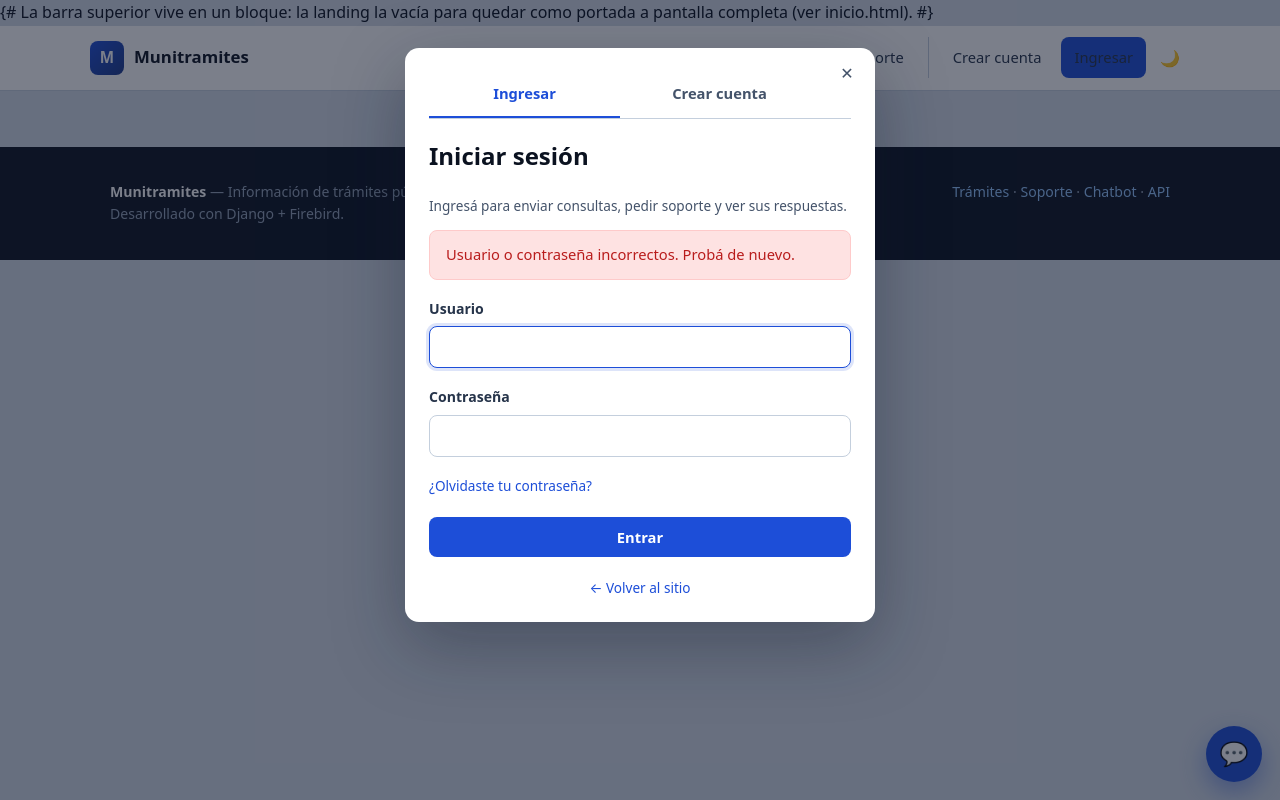
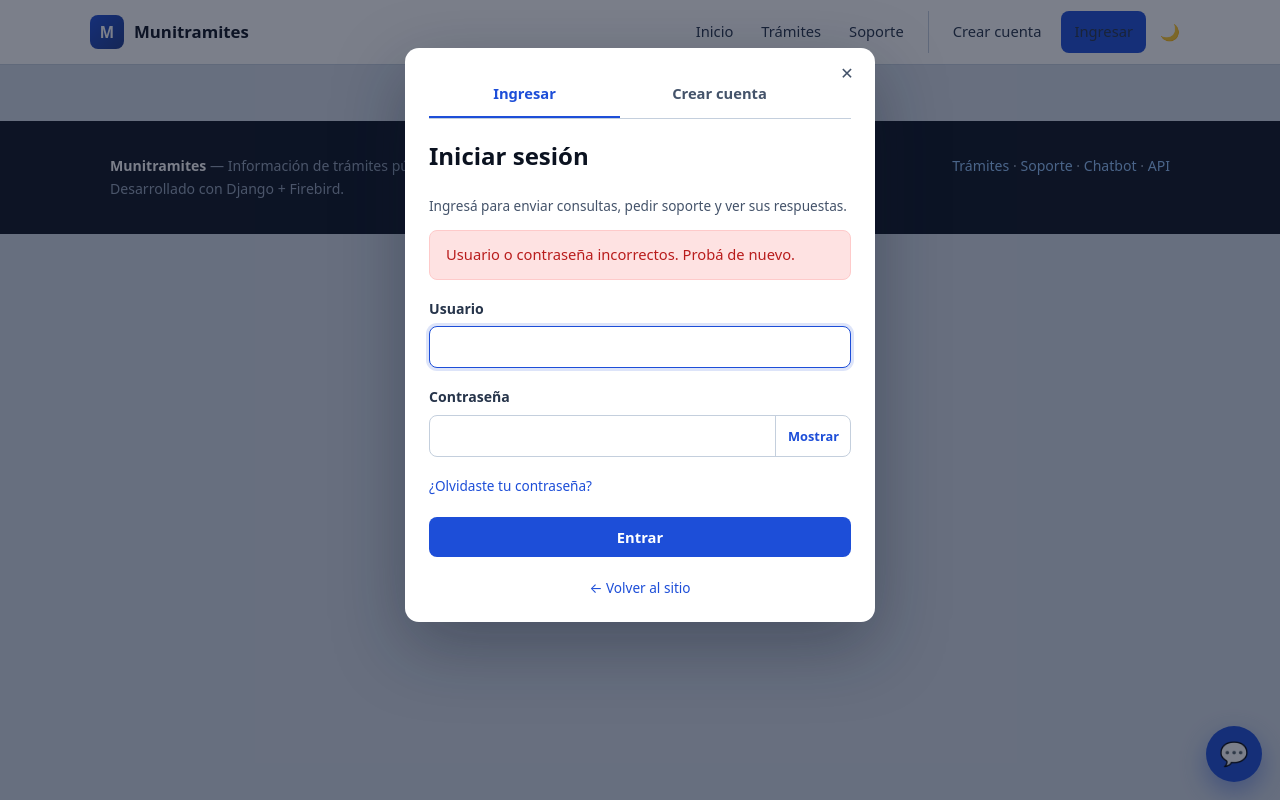
Before and after one commit to guilldev08/pp1_munitramites, a Django app: page /login/?next=/consultas/1/ in a window 1280 px wide. Run offline with Django 5.2, Linux system fonts and the light colour scheme.

Commit message:
Boton ver/ocultar la contraseña en login, registro y formularios de clave
- El boton data-ver-clave ya viene en el HTML del modal (login y las dos claves del registro) y app.js lo crea solo en el resto de los forms de clave: cambio, recuperacion y alta en el panel.
- CSS propio (.campo__clave / .campo__ver): el boton queda adentro del campo, a la derecha, con aria-pressed y foco visible; alterna type password/text sin perder lo escrito.
- Fix preexistente: los comentarios {# #} multilinea no los elimina Django y se veian como texto basura en todo el sitio (base.html) y en /tramites/; pasados a una linea.
- Tests: 200 en verde (+2: VerClaveTests).

```diff
--- a/munitramites/templates/base.html
+++ b/munitramites/templates/base.html
@@ -24,8 +24,7 @@
 </head>
 <body>
 
-{# La barra superior vive en un bloque: la landing la vacía para quedar
-   como portada a pantalla completa (ver inicio.html). #}
+{# La barra superior vive en un bloque: la landing la vacía para quedar como portada a pantalla completa (ver inicio.html). #}
 {% block encabezado %}
 <header class="header">
   <div class="contenedor header__fila">
@@ -162,8 +161,12 @@
 
         <div class="campo">
           <label for="id_modal_password">Contraseña</label>
-          <input type="password" id="id_modal_password" name="password"
-                 autocomplete="current-password" required>
+          <span class="campo__clave">
+            <input type="password" id="id_modal_password" name="password"
+                   autocomplete="current-password" required>
+            <button type="button" class="campo__ver" data-ver-clave
+                    aria-pressed="false" aria-label="Mostrar la contraseña">Mostrar</button>
+          </span>
           {% for e in form.password.errors %}<ul class="errores"><li>{{ e }}</li></ul>{% endfor %}
         </div>
 
@@ -200,7 +203,15 @@
         {% for campo in form_registro %}
           <div class="campo">
             <label for="{{ campo.id_for_label }}">{{ campo.label }}</label>
-            {{ campo }}
+            {% if campo.field.widget.input_type == 'password' %}
+              <span class="campo__clave">
+                {{ campo }}
+                <button type="button" class="campo__ver" data-ver-clave
+                        aria-pressed="false" aria-label="Mostrar la contraseña">Mostrar</button>
+              </span>
+            {% else %}
+              {{ campo }}
+            {% endif %}
             {% if campo.help_text %}
               <span class="ayuda">{{ campo.help_text|safe }}</span>
             {% endif %}
--- a/munitramites/templates/tramites/lista.html
+++ b/munitramites/templates/tramites/lista.html
@@ -10,8 +10,7 @@
     </div>
 
     {# --- Barra del asistente: preguntar sin salir del listado ------------- #}
-    {# Sin JavaScript hace POST a /chatbot/ y se responde en la página del
-       chat; con JavaScript app.js abre el modal y manda la pregunta. #}
+    {# Sin JavaScript hace POST a /chatbot/ y se responde en la página del chat; con JavaScript app.js abre el modal y manda la pregunta. #}
     <form class="barra-chat" id="barra-chat" method="post"
           action="{% url 'chatbot' %}" autocomplete="off">
       {% csrf_token %}
--- a/static/css/app.css
+++ b/static/css/app.css
@@ -340,6 +340,32 @@ img { max-width: 100%; }
 .ayuda { display: block; margin-top: 5px; font-size: .8rem; color: var(--gris-500); }
 .errores { margin: 6px 0 0; padding: 0; list-style: none; }
 .errores li { color: var(--rojo-txt); font-size: .82rem; margin-top: 4px; }
+
+/* --- Ver / ocultar la contraseña (el botón vive adentro del campo) ----- */
+.campo__clave { position: relative; display: block; }
+
+.campo__clave input[type="password"],
+.campo__clave input[type="text"] { padding-right: 5.6rem; }
+
+.campo__ver {
+  position: absolute;
+  top: 0;
+  right: 0;
+  bottom: 0;
+  padding: 0 12px;
+  border: 0;
+  border-left: 1px solid var(--gris-200);
+  border-radius: 0 7px 7px 0;
+  background: transparent;
+  color: var(--azul);
+  font: inherit;
+  font-size: .8rem;
+  font-weight: 700;
+  cursor: pointer;
+}
+
+.campo__ver:hover { background: var(--gris-100); }
+.campo__ver:focus-visible { outline: 2px solid var(--azul); outline-offset: -3px; }
 
 /* --- Alertas ------------------------------------------------------------ */
 .alerta {
--- a/static/js/app.js
+++ b/static/js/app.js
@@ -27,6 +27,56 @@
     if (campo) return campo.value;
     var m = document.cookie.match(/(?:^|;\s*)csrftoken=([^;]+)/);
     return m ? m[1] : '';
+  }
+
+  /* --------------------------------------------------------------------
+     Ver / ocultar la contraseña (login, registro y cualquier form de
+     clave: cambio y recuperación, alta en el panel…). El botón ya viene
+     en el HTML del modal; si un form trae un campo de clave sin botón,
+     prepararClaves() lo envuelve y le arma el suyo.
+     -------------------------------------------------------------------- */
+  function envolverClave(input) {
+    if (input.parentNode && input.parentNode.classList.contains('campo__clave')) {
+      return input.parentNode;
+    }
+    var envoltura = document.createElement('span');
+    envoltura.className = 'campo__clave';
+    input.parentNode.insertBefore(envoltura, input);
+    envoltura.appendChild(input);
+    return envoltura;
+  }
+
+  function botonClave(envoltura) {
+    var boton = envoltura.querySelector('[data-ver-clave]');
+    if (boton) return boton;
+    boton = document.createElement('button');
+    boton.type = 'button';
+    boton.className = 'campo__ver';
+    boton.setAttribute('data-ver-clave', '');
+    boton.setAttribute('aria-pressed', 'false');
+    boton.setAttribute('aria-label', 'Mostrar la contraseña');
+    boton.textContent = 'Mostrar';
+    envoltura.appendChild(boton);
+    return boton;
+  }
+
+  function alternarClave(boton) {
+    var envoltura = boton.closest('.campo__clave');
+    var input = envoltura && envoltura.querySelector('input');
+    if (!input) return;
+    var mostrando = input.type === 'password';   // el clic la hace visible
+    input.type = mostrando ? 'text' : 'password';
+    boton.textContent = mostrando ? 'Ocultar' : 'Mostrar';
+    boton.setAttribute('aria-pressed', mostrando ? 'true' : 'false');
+    boton.setAttribute('aria-label',
+      mostrando ? 'Ocultar la contraseña' : 'Mostrar la contraseña');
+    input.focus();
+  }
+
+  function prepararClaves() {
+    $$('input[type="password"]').forEach(function (input) {
+      botonClave(envolverClave(input));
+    });
   }
 
   /* --------------------------------------------------------------------
@@ -90,6 +140,12 @@
     var botonCerrar = el.closest('[data-cerrar]');
     if (botonCerrar) {
       cerrar(botonCerrar.closest('.modal'));
+      return;
+    }
+
+    var botonVer = el.closest('[data-ver-clave]');
+    if (botonVer) {
+      alternarClave(botonVer);
       return;
     }
 
@@ -353,6 +409,7 @@
       Arranque
       -------------------------------------------------------------------- */
   document.addEventListener('DOMContentLoaded', function () {
+    prepararClaves();
     var abierto = $('.modal--abierto');
     if (abierto) document.body.style.overflow = 'hidden';
     if (contChat && contChat.children.length) bajar();
```
Also changed, not shown: munitramites/tests/test_auth.py (+20 -0 lines), README.md.
